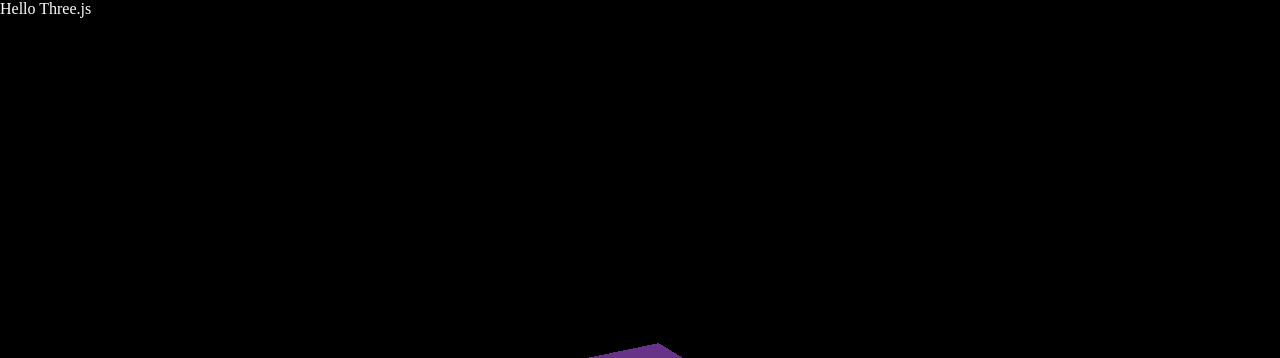
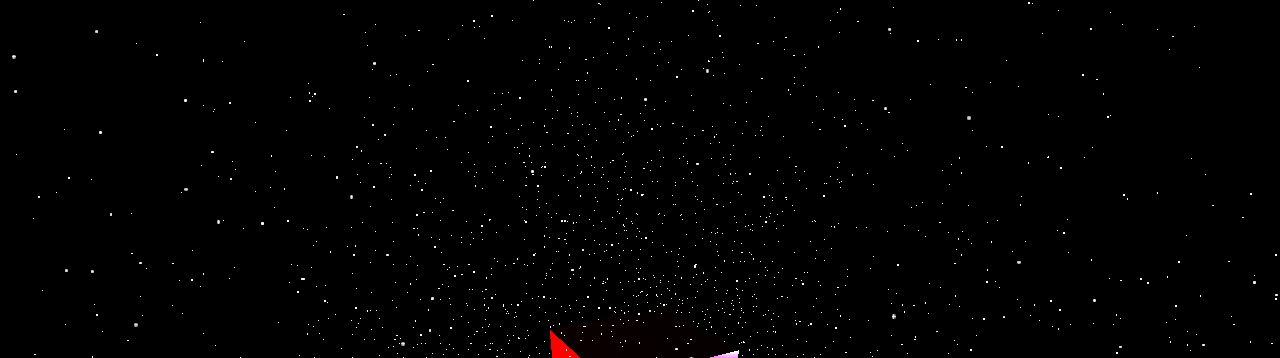
Before and after one commit to YiiShiuan/YiiShiuan.github.io, a website: page index.html in a window 1280 px wide. Shown: the top 358 px of the page. Drawn offline with Linux system fonts and the light colour scheme; animation ran at ten frames a second.

Commit message:
星空範例整合

```diff
--- a/css/style.css
+++ b/css/style.css
@@ -7,65 +7,37 @@
 html,
 body
 {
-    width: 100vw;
     height: 100vh;
-    margin: 0;
-    background: black;
-    overflow: hidden;
     font-family: 'Poppins';
-    color: white;
+    background: rgb(24, 24, 24);
+}
+
+body
+{
+    overflow-x: hidden;
 }
 
 .webgl
 {
-    position: fixed;
+    position: absolute;
     top: 0;
     left: 0;
     outline: none;
+    mix-blend-mode: exclusion;
 }
 
 .container
 {
     position: absolute;
-    z-index: 1;
+    height: 100vh;
     width: 100%;
-    height: 100vh;
     display: grid;
-    place-content: center;
-}
-
-.content {
-    display: flex;
-    gap: 5em;
-    width:  100%;
-    padding-top: 3em;
-    position: relative;
-}
-
-.content:before {
-    content: '';
-    position: absolute;
-    top: 0;
-    left: 0;
-    width: 100%;
-    border-bottom: 1px solid white;
-    transform: scaleX(1);
+    place-items: center;
 }
 
 h1 {
-    font-size: 4em;
-    width:  50vw;
-    line-height: right;
-    text-align: right;
+    font-size:  4rem;
+    color: white;
 }
 
-h1, p {
-    flex-basis: 0;
-    flex-grow: 1;
-    clip-path: polygon(0 0, 100% 0, 100% 0, 0 0);
-}
-
-p {
-    font-size: 1.3rem;
-    width: 40vw;
-}
+section {height: 100vh;}
--- a/index.html
+++ b/index.html
@@ -4,11 +4,13 @@
     <meta charset="UTF-8">
     <meta http-equiv="X-UA-Compatible" content="IE=edge">
     <meta name="viewport" content="width=device-width, initial-scale=1.0">
-    <title>Three.js</title>
+    <title>Star sky</title>
     <link href="css/style.css" rel="stylesheet">
 </head>
 <body>
-    <div id = "navbar"><span>Hello Three.js</span></div>
+    <div class="container">
+        <h1>Star sky</h1>
+    </div>
     <script src="js/three.min.js"></script>
     <script src="js/script.js"></script>
 </body>
--- a/js/script.js
+++ b/js/script.js
@@ -1,23 +1,148 @@
+//Texture loader
+const loader = new THREE.TextureLoader()
+const star = loader.load('../img/star.png')
+
+// Scene
 const scene = new THREE.Scene();
+
+// Objects
+const geometry = new THREE.BoxGeometry(0.5,0.5,0.5);
+
+const particlesGeometry = new THREE.BufferGeometry;
+const particlesCnt = 5000;
+
+const posArray = new Float32Array(particlesCnt * 3);
+//xyz, xyz, xyz, xyz
+for(let i = 0; i < particlesCnt*3; i++){
+    // posArray[i] = Math.random()
+    // posArray[i] = Math.random() - 0.5
+    // posArray[i] = Math.random() - 0.5 * 5
+    posArray[i] = (Math.random() - 0.5) * (Math.random()*5)
+
+}
+particlesGeometry.setAttribute('position', new THREE.BufferAttribute(posArray, 3));
+
+// Materials
+// const material = new THREE.MeshBasicMaterial( { color: 0x663388 } );
+const material = new THREE.MeshStandardMaterial();
+material.metalness = 0.7;
+material.roughness = 0.2;
+material.color = new THREE.Color(0x663388);
+
+const particlesMaterial = new THREE.PointsMaterial({
+    size: 0.005,
+    map: star,
+    transparent: true,
+})
+
+// Mesh
+const cube = new THREE.Mesh( geometry, material );
+const particlesMesh = new THREE.Points(particlesGeometry, particlesMaterial);
+scene.add(cube, particlesMesh);
+
+// Lights
+// const pointLight = new THREE.PointLight(0xffffff, 0.1)
+// pointLight.position.x = 2
+// pointLight.position.y = 3
+// pointLight.position.z = 4
+// scene.add(pointLight)
+const pointLight2 = new THREE.PointLight(0xff0000, 2)
+pointLight2.position.set(-0.82,0.18,0.23)
+pointLight2.intensity = 10
+
+scene.add(pointLight2)
+
+const pointLight3 = new THREE.PointLight(0x460f6e, 2)
+pointLight3.position.set(1.91,-0.63,0.56)
+pointLight3.intensity = 10
+
+scene.add(pointLight3)
+
+
+// Camera
 const camera = new THREE.PerspectiveCamera(75, window.innerWidth/window.innerHeight, 0.1, 1000);
+camera.position.x = 0;
+camera.position.y = 0;
+camera.position.z = 2;
+scene.add(camera)
 
+// Renderer
 const renderer = new THREE.WebGLRenderer();
 renderer.setSize( window.innerWidth, window.innerHeight );
 document.body.appendChild( renderer.domElement );
 
-const geometry = new THREE.BoxGeometry();
-const material = new THREE.MeshBasicMaterial( { color: 0x663388 } );
-const cube = new THREE.Mesh( geometry, material );
-scene.add(cube);
-camera.position.z = 5;
 
-function animate() {
-requestAnimationFrame( animate );
-
-cube.rotation.x += 0.01;
-cube.rotation.y += 0.01;
-
-renderer.render( scene, camera );
+/**
+ * Sizes
+ */
+const sizes = {
+    width: window.innerWidth,
+    height: window.innerHeight
 }
 
-animate();
+window.addEventListener('resize', () =>
+{
+    // Update sizes
+    sizes.width = window.innerWidth
+    sizes.height = window.innerHeight
+
+    // Update camera
+    camera.aspect = sizes.width / sizes.height
+    camera.updateProjectionMatrix()
+
+    // Update renderer
+    renderer.setSize(sizes.width, sizes.height)
+    renderer.setPixelRatio(Math.min(window.devicePixelRatio, 2))
+})
+
+
+//Mouse
+
+document.addEventListener('mousemove', animateParticles);
+
+let mouseX = 0
+let mouseY = 0
+
+function animateParticles(event){
+    mouseY = event.clientY
+    mouseX = event.clientX
+}
+
+// Interaction
+
+
+// Animate
+
+const clock = new THREE.Clock();
+
+const tick = () =>
+{
+    const elapsedTime = clock.getElapsedTime()
+
+    //Update objects
+    cube.rotation.x += 0.01;
+    cube.rotation.y += 0.01;
+
+    particlesMesh.rotation.y = -.1 * elapsedTime;
+    if(mouseX > 0) {
+        particlesMesh.rotation.x = mouseY * (elapsedTime * 0.00008)
+        particlesMesh.rotation.y = mouseX * (elapsedTime * 0.00008)
+    }
+
+    // cube.rotation.y = 0.01 * elapsedTime;
+    // cube.rotation.x = 0.01 * elapsedTime;
+
+    // targetX = mouseX * .001
+    // targetY = mouseY * .001
+
+    // cube.rotation.y += .5 * (targetX - cube.rotation.y)
+    // cube.rotation.x += .05 * (targetY - cube.rotation.x)
+
+    //Render
+    renderer.render( scene, camera );
+
+    window.requestAnimationFrame( tick );
+
+}
+
+tick();
```
Also changed, not shown: img/star.png (added).
